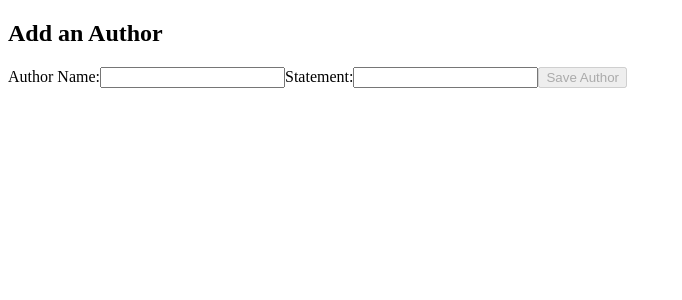
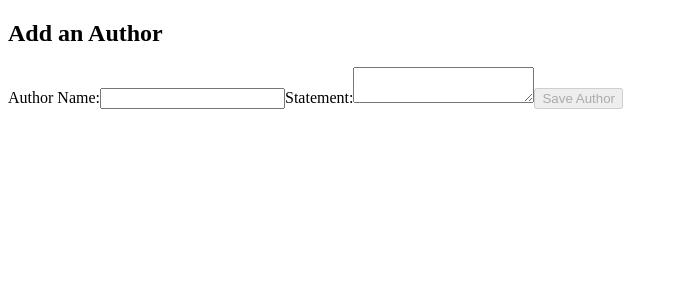
Before and after one commit to mmaustin/community-novel, a React (Create React App) app in the folder cn-client/: page /add-author in a window 1280 px wide. Shown: the top 300 px of the page, without its empty margins (0-682 px from the left). Built offline with nearby package versions, Linux system fonts and the light colour scheme.

Commit message:
correct htmlFor information and replaced input text with textarea in add author form

```diff
--- a/cn-client/src/features/authors/AddAuthorForm.js
+++ b/cn-client/src/features/authors/AddAuthorForm.js
@@ -35,22 +35,21 @@ export const AddAuthorForm = () => {
         <section>
             <h2>Add an Author</h2>
             <form>
-            <label htmlFor="authorName">Author Name:</label>
+            <label htmlFor="author-name">Author Name:</label>
             <input
                 type="text"
-                id="player-name"
-                name="playerName"
+                id="author-name"
+                name="author-name"
                 value={name}
                 onChange={onNameChanged}
             />
-            <label htmlFor="statement">Statement:</label>
-            <input
-                type="text"
+            <label htmlFor="author-statement">Statement:</label>
+            <textarea
                 id="author-statement"
                 name="statement"
                 value={statement}
                 onChange={onStatementChanged}
-            />
+            ></textarea>
             <button type="button" onClick={onSaveAuthorClicked} disabled={!canSave}>
                 Save Author
             </button>
```
